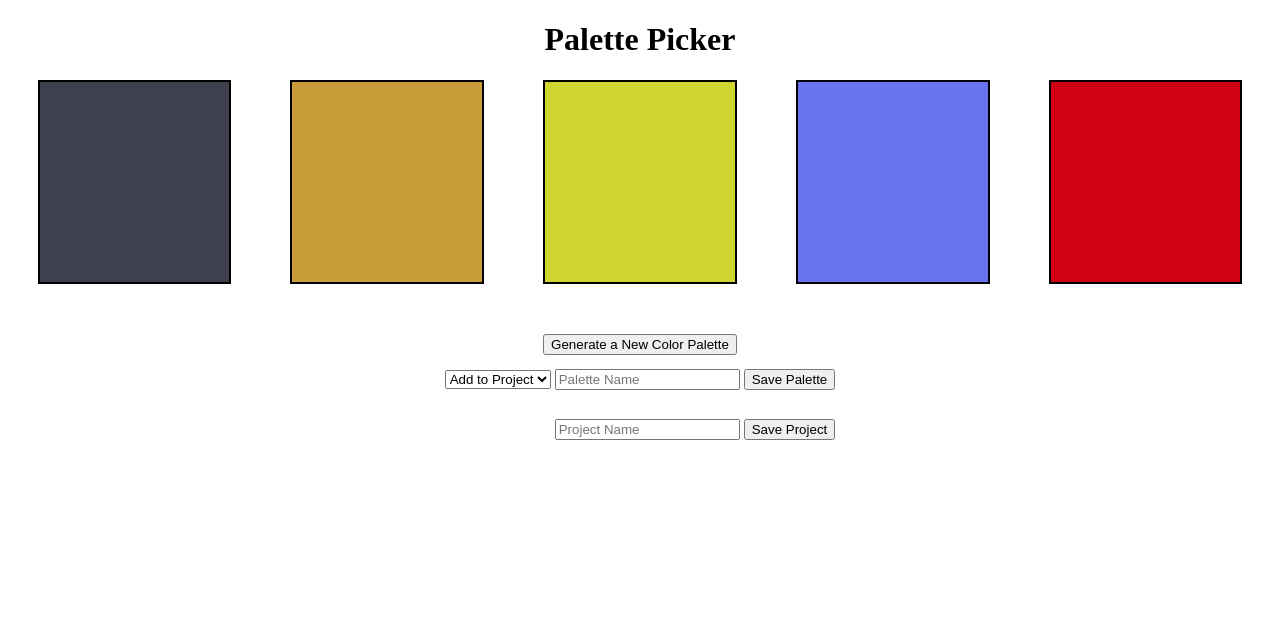
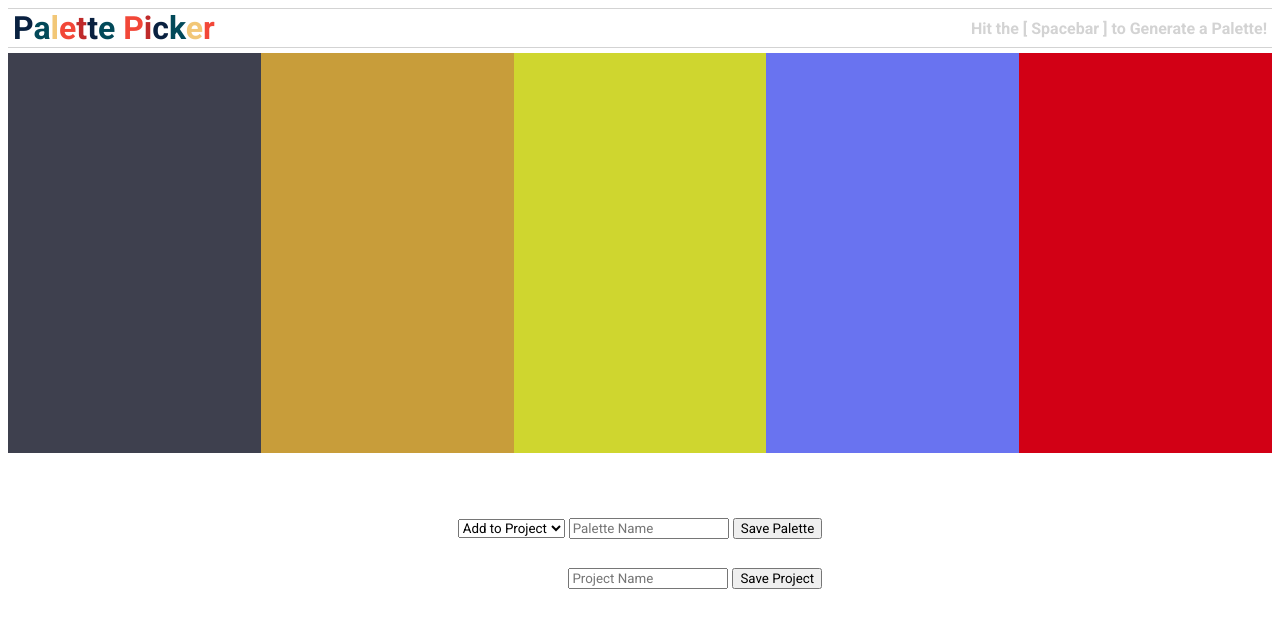
Before and after one commit to jackmallahan/palette-picker, a website: page public/index.html in a window 1280 px wide. Drawn offline with nearby package versions, Linux system fonts and the light colour scheme.

Commit message:
changed font, added colors for title

```diff
--- a/public/css/styles.css
+++ b/public/css/styles.css
@@ -1,5 +1,24 @@
+* {
+  box-sizing: border-box;
+  font-family: 'Roboto', sans-serif;
+}
+
 header {
-	text-align: center;
+  display: flex;
+  justify-content: space-between;
+  align-items: center;
+  border-top: 1px solid lightgray;
+  border-bottom: 1px solid lightgray;
+  margin-bottom: 5px;
+}
+
+header h1,
+header h4 {
+  margin: 0 5px;
+}
+
+header h4 {
+  color: lightgray;
 }
 
 .card-container {
@@ -12,9 +31,8 @@ header {
 	flex-direction: column;
 	align-items: center;
 	justify-content: flex-end;
-	width: 15%;
-	height: 200px;
-	border: 2px solid black;
+	width: 20%;
+	height: 50vh;
 }
 
 .lock-icon {
@@ -47,12 +65,22 @@ header {
 	display: block;
 }
 
+.bottom-container {
+  width: 100%;
+  height: 30vh;
+}
+
+.project-container {
+
+}
+
 .input-container {
 	display: flex;
 	flex-direction: column;
 	justify-content: space-around;
 	align-items: center;
 	margin-top: 50px;
+
 }
 
 form {
--- a/public/index.html
+++ b/public/index.html
@@ -2,12 +2,21 @@
 <html>
   <head>
     <meta charset="utf-8">
+    <link href="https://fonts.googleapis.com/css?family=Roboto:300,400,700" rel="stylesheet">
     <link rel="stylesheet" href="./css/styles.css">
     <title>Palette Picker</title>
   </head>
   <body>
     <header>
-      <h1>Palette Picker</h1>
+      <h1>
+        <script type="text/javascript">
+          const message = "Palette Picker";
+          const colors = ["#092140", "#024959", "#F2C777", "#F24738", "#BF2A2A"]
+          for (var i = 0; i < message.length; i++)
+            document.write("<span class='picker' style=\"color:" + colors[(i % colors.length)] + ";\">" + message[i] + "</span>");
+        </script>
+      </h1>
+      <h4>Hit the [ Spacebar ] to Generate a Palette!</h4>
     </header>
 
     <section class='card-container'>
@@ -33,8 +42,10 @@
       </div>
     </section>
 
-    <section class="input-container">
-      <button class="generator-btn">Generate a New Color Palette</button>
+    <section class="botttom-container">
+      <article class="project-container">
+      </article>
+      <article class="input-container">
       <form>
         <div class="form-top">
           <select>
@@ -49,11 +60,10 @@
           <button name="project-btn">Save Project</button>
         </div>
       </form>
+    </article>
+    <article class='secondary-container'>
+    </article>
     </section>
-
-    <section class="project-container">
-    </section>
-
 
   </body>
   <footer>
--- a/public/js/scripts.js
+++ b/public/js/scripts.js
@@ -1,12 +1,9 @@
 $(document).ready(() => setColorCards())
 $(document).keyup(e => {
-	console.log(e.keyCode)
 	if (e.keyCode === 32) {
 		setColorCards()
 	}
 })
-
-$('.generator-btn').click(() => setColorCards())
 
 $('.lock-icon').click(e => toggleLock(e))
 
```
